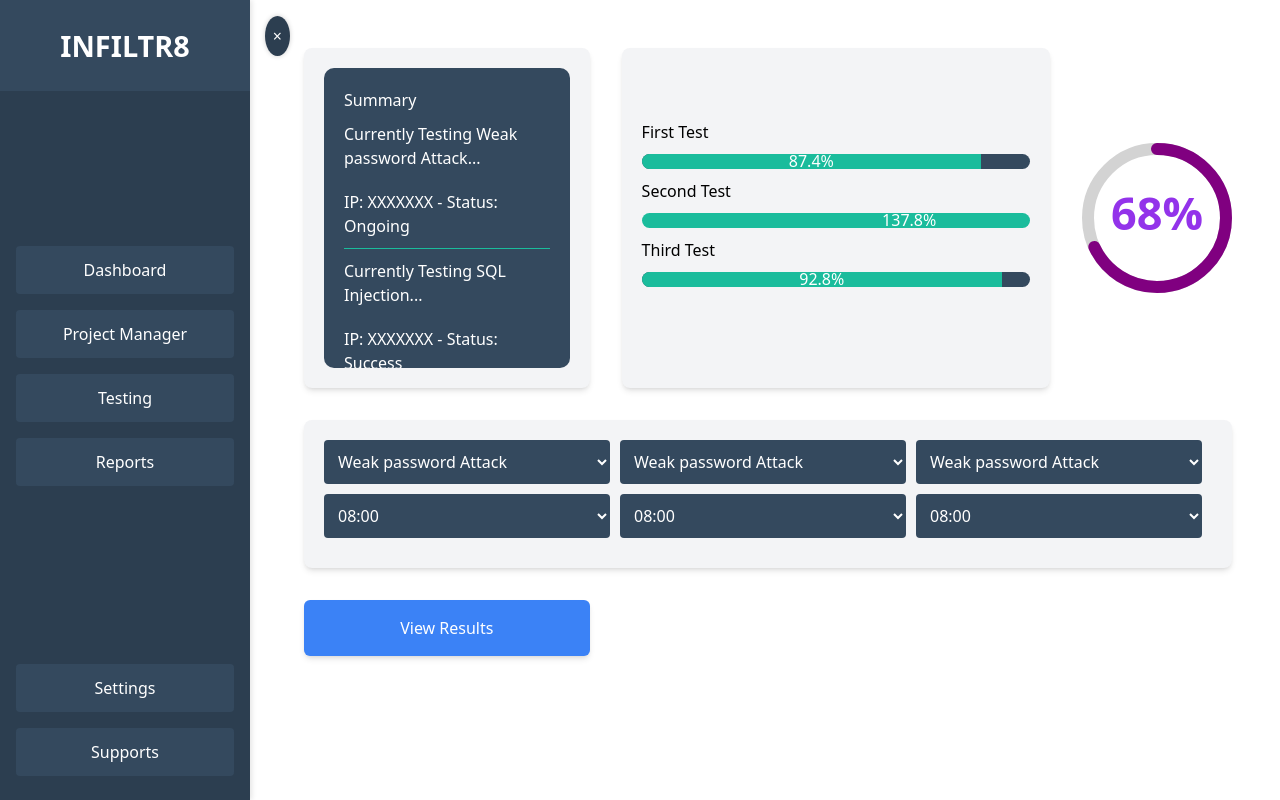
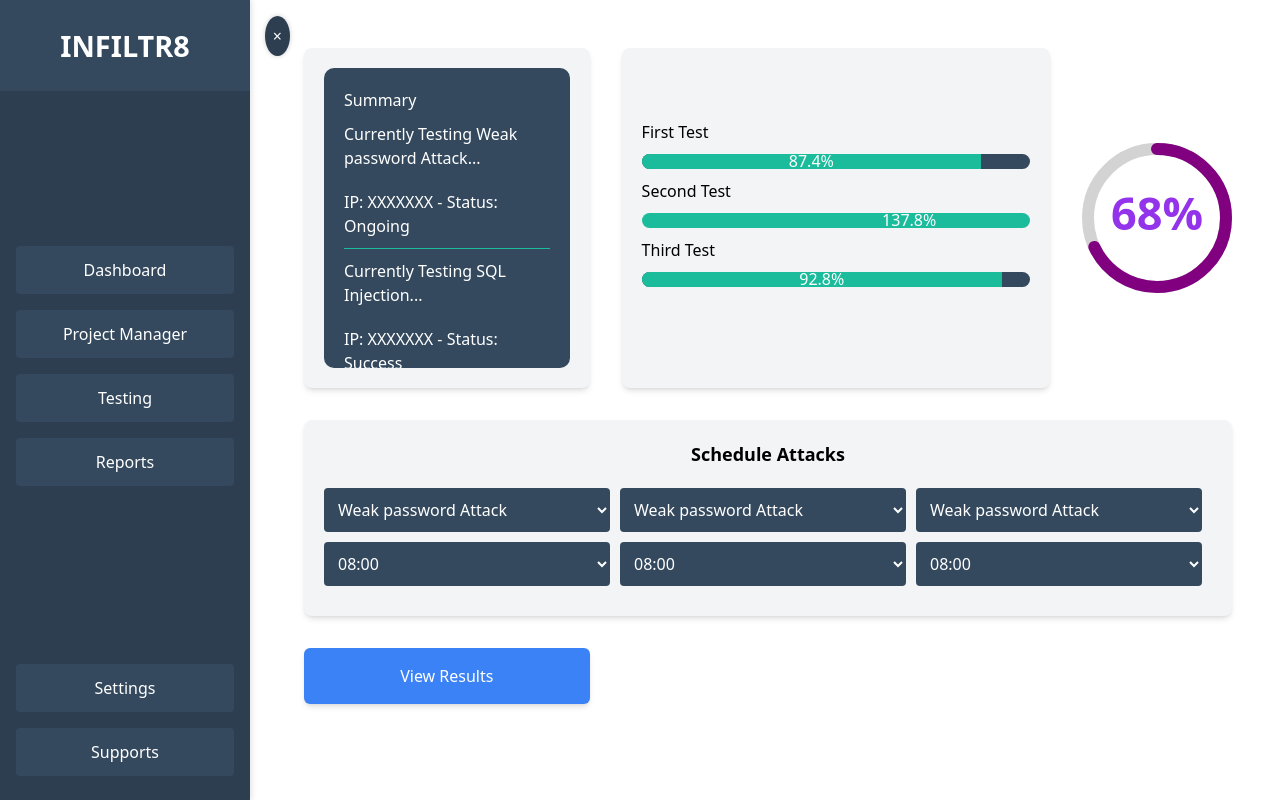
Before and after one commit to robertosalinaas/CS4311_INFILTR8_11FinalFrontier_Fall2024, a SvelteKit app in the folder frontend/: page /Testing in a window 1280 px wide. Built offline with nearby package versions, Linux system fonts and the light colour scheme.

Commit message:
added schedule attack label

```diff
--- a/frontend/src/routes/Testing/+page.svelte
+++ b/frontend/src/routes/Testing/+page.svelte
@@ -32,6 +32,7 @@
 
     <!-- Schedule Attacks Section (spans full width) -->
     <div class="schedule bg-gray-100 p-5 rounded-lg col-span-1 md:col-span-3 shadow-md">
+        <p class="text-lg font-bold text-center mb-5">Schedule Attacks</p>
       <ScheduleAttacks />
     </div>
 
```
